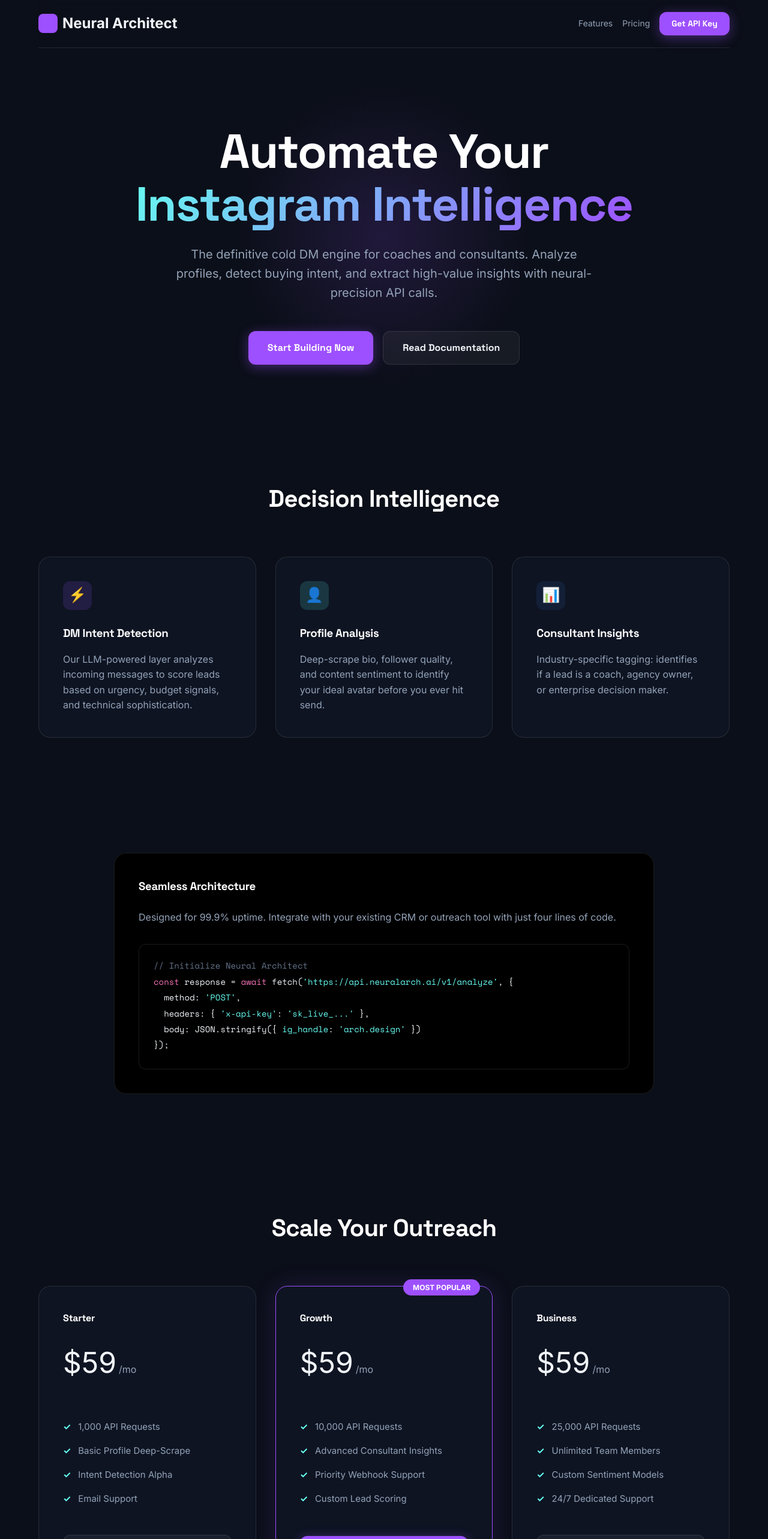
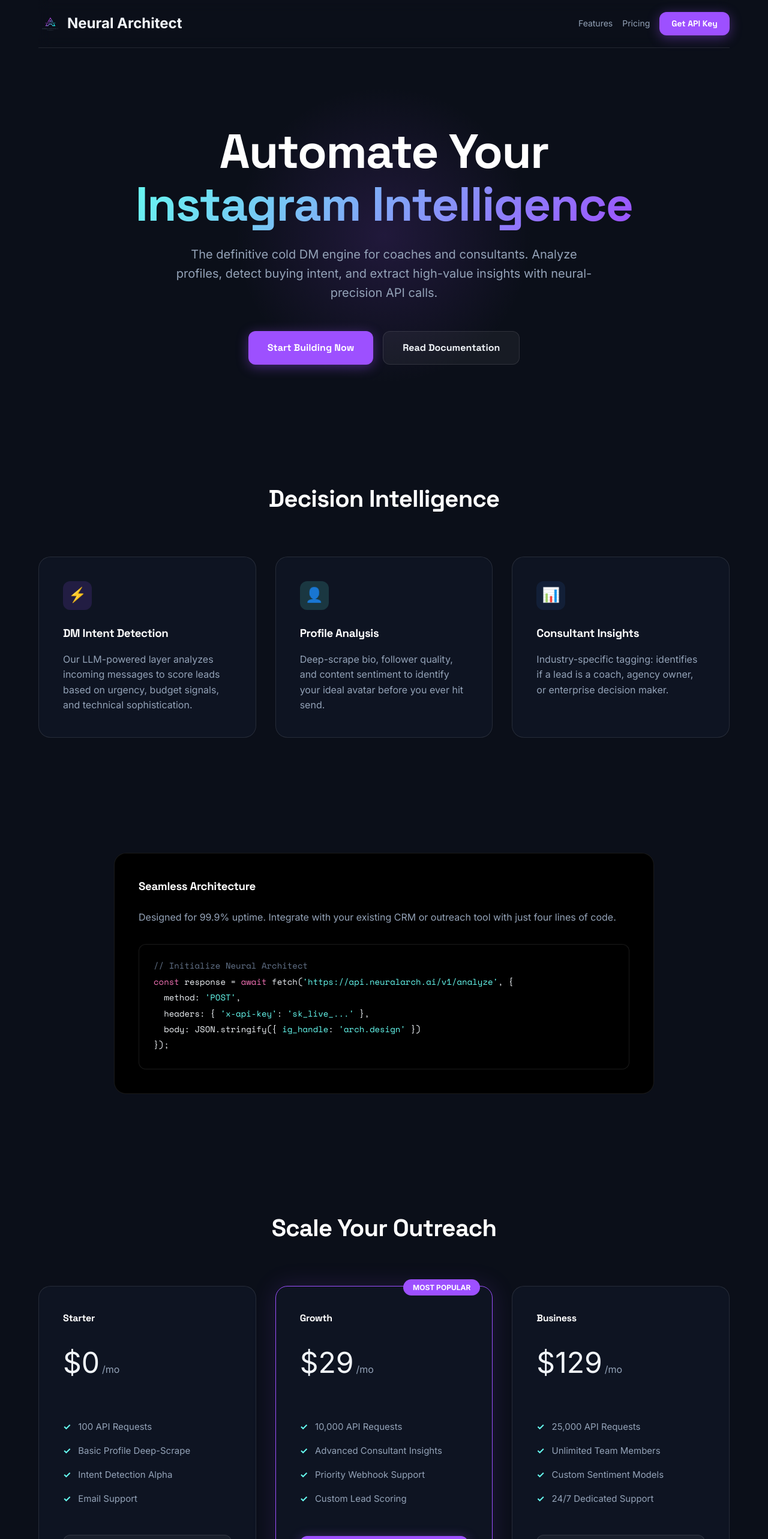
Before and after one commit to nxghtmane/ig-dm-intel-api, a Next.js app: page / in a window 1280 px wide. Shown: the top 2566 px of the page at 60% size. Built offline with nearby package versions, Linux system fonts and the light colour scheme.

Commit message:
feat: updated logo, pricing tiers, and fixed navigation links

```diff
--- a/src/app/page.tsx
+++ b/src/app/page.tsx
@@ -6,13 +6,13 @@ export default function Home() {
       {/* Navbar */}
       <nav className="navbar">
         <div className="logo">
-          <div className="logo-icon"></div>
+          <img src="/assets/logo.png" alt="Neural Architect Logo" style={{ height: '40px', width: 'auto' }} />
           Neural Architect
         </div>
         <div style={{ display: 'flex', gap: '1rem', alignItems: 'center' }}>
           <a href="#stats" style={{ color: '#94A3B8', textDecoration: 'none', fontSize: '0.875rem' }}>Features</a>
           <a href="#pricing" style={{ color: '#94A3B8', textDecoration: 'none', fontSize: '0.875rem' }}>Pricing</a>
-          <a href="#github" className="btn btn-purple" style={{ padding: '0.5rem 1.25rem', fontSize: '0.875rem' }}>Get API Key</a>
+          <a href="#pricing" className="btn btn-purple" style={{ padding: '0.5rem 1.25rem', fontSize: '0.875rem' }}>Get API Key</a>
         </div>
       </nav>
 
@@ -90,9 +90,9 @@ export default function Home() {
           {/* Starter */}
           <div className="card pricing-card">
             <h4>Starter</h4>
-            <div className="price">$59<span>/mo</span></div>
+            <div className="price">$0<span>/mo</span></div>
             <ul className="pricing-list">
-              <li>1,000 API Requests</li>
+              <li>100 API Requests</li>
               <li>Basic Profile Deep-Scrape</li>
               <li>Intent Detection Alpha</li>
               <li>Email Support</li>
@@ -104,7 +104,7 @@ export default function Home() {
           <div className="card pricing-card pricing-featured">
             <span className="badge">Most Popular</span>
             <h4>Growth</h4>
-            <div className="price">$59<span>/mo</span></div>
+            <div className="price">$29<span>/mo</span></div>
             <ul className="pricing-list">
               <li>10,000 API Requests</li>
               <li>Advanced Consultant Insights</li>
@@ -117,7 +117,7 @@ export default function Home() {
           {/* Business */}
           <div className="card pricing-card">
             <h4>Business</h4>
-            <div className="price">$59<span>/mo</span></div>
+            <div className="price">$129<span>/mo</span></div>
             <ul className="pricing-list">
               <li>25,000 API Requests</li>
               <li>Unlimited Team Members</li>
```
Also changed, not shown: public/assets/logo.png (added).
